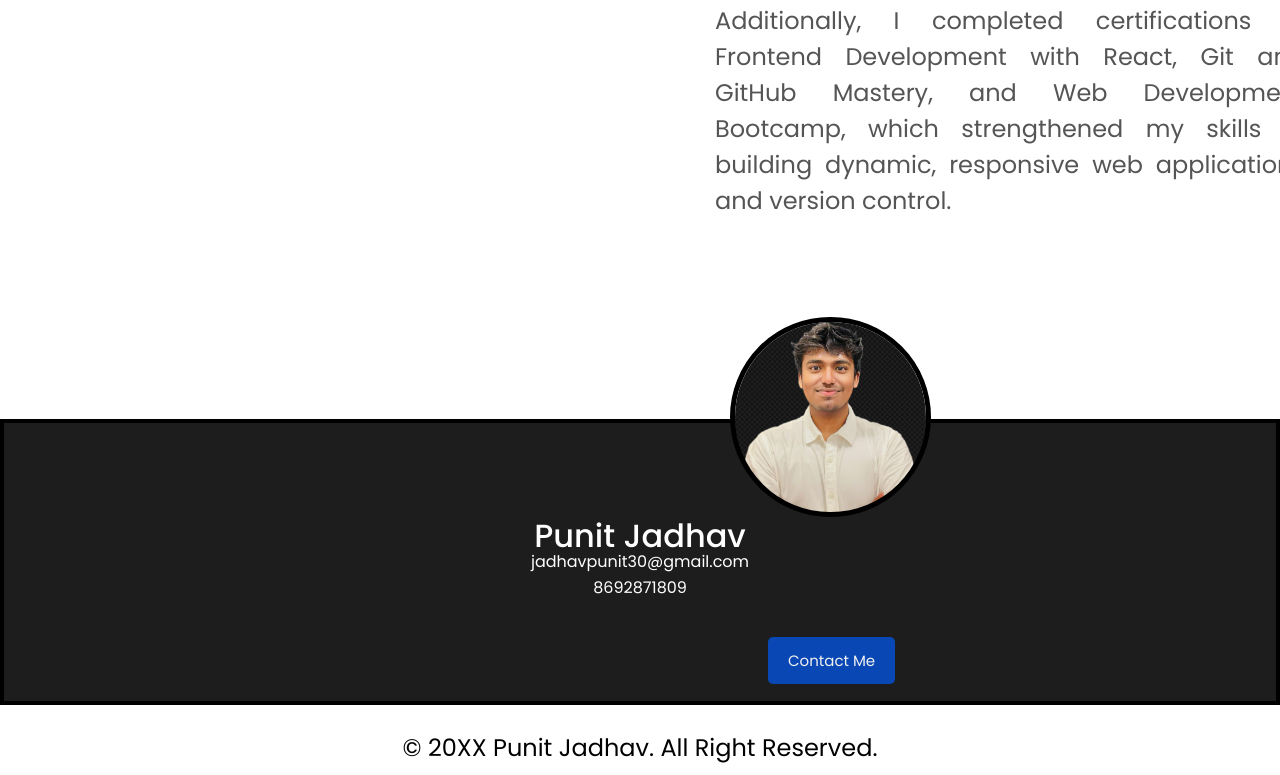
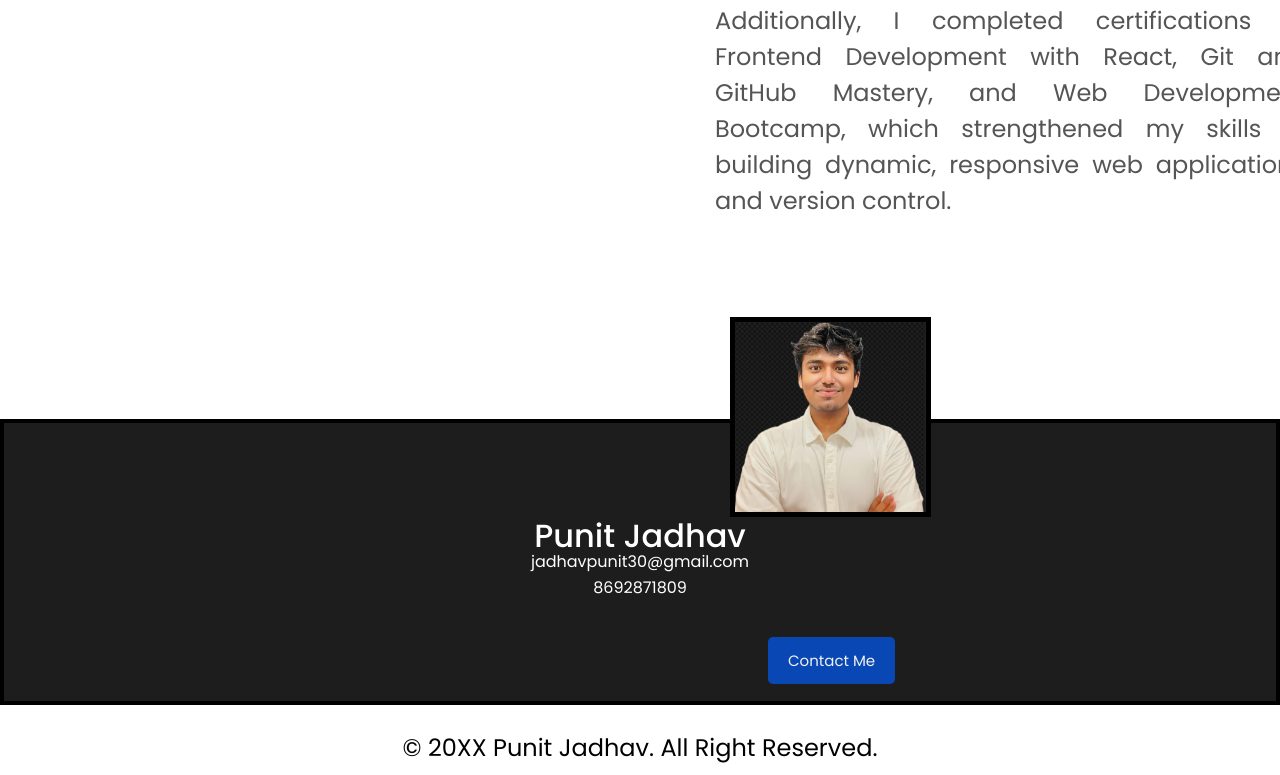
Before and after one commit to Punitjadhav07/personal-portfolio, a plain HTML site: page index.html in a window 1280 px wide. Shown: the part 4663-5438 px from the top of the page. Drawn offline with Linux system fonts and the light colour scheme.

Commit message:
Update style.css

```diff
--- a/style.css
+++ b/style.css
@@ -660,7 +660,7 @@ hr {
     left: 730px;
     top: 4980px;
     border: 5px solid;
-    border-radius: 600px;
+    border-radius: 0px;
 }
 
 .contact_info {
```
